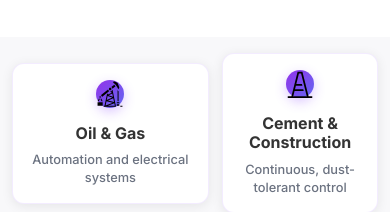
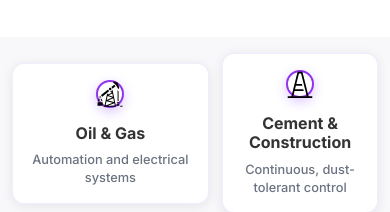
Before and after one commit to vaibhav211002/mercurius-dynamics-landing-page, a React (Create React App) app: page /industries in a window 390 px wide. Shown: the part 632-844 px from the top of the page. Built offline with nearby package versions, Linux system fonts and the light colour scheme.

Commit message:
added the icon //update

```diff
--- a/src/pages/IndustriesPage.css
+++ b/src/pages/IndustriesPage.css
@@ -126,10 +126,9 @@
 }
 
 .industry-icon {
-  width: 48px;
-  height: 48px;
-  background: white;
-  background-color: rgb(255, 255, 255);
+  width: 54px;
+  height: 54px;
+  background: white !important;
   border-radius: 50%;
   display: flex;
   align-items: center;
@@ -137,27 +136,27 @@
   color: black;
   margin-bottom: 1rem;
   box-shadow: 0 2px 8px rgba(0, 0, 0, 0.1);
+  border: 2px solid var(--primary-purple);
   transition: all 0.3s ease;
 }
 
 .industry-icon svg {
-  width: 28px;
-  height: 28px;
+  width: 34px;
+  height: 34px;
+  filter: brightness(0) saturate(100%) invert(0%) sepia(0%) saturate(0%) hue-rotate(0deg) brightness(0%) contrast(100%);
 }
 
 .industry-card:hover .industry-icon {
-  background: white;
-  background-color: white;
-  height: 54px;
-  width: 54px;
+  /* background: white !important; */
+  background-color: purple;
   color: black;
   transform: scale(1.1);
-  transition:linear 5ms;
-  box-shadow: 0 4px 12px rgba(0, 0, 0, 0.15);
+  box-shadow: 0 4px 12px rgba(139, 69, 255, 0.3);
+  border: 2px solid var(--primary-purple-light);
 }
 
 .industry-card:hover .industry-icon svg {
-  /* filter: brightness(0) saturate(100%) invert(0%) sepia(0%) saturate(0%) hue-rotate(0deg) brightness(0%) contrast(100%); */
+  filter: brightness(0) saturate(100%) invert(0%) sepia(0%) saturate(0%) hue-rotate(0deg) brightness(0%) contrast(100%);
 }
 
 .industry-info {
@@ -422,14 +421,14 @@
   }
 
   .industry-icon {
-    width: 48px;
-    height: 48px;
+    width: 56px;
+    height: 56px;
     margin-bottom: 0.75rem;
   }
 
   .industry-icon svg {
-    width: 24px;
-    height: 24px;
+    width: 32px;
+    height: 32px;
   }
 
   .industry-info h3 {
@@ -478,14 +477,14 @@
   }
 
   .industry-icon {
-    width: 40px;
-    height: 40px;
+    width: 48px;
+    height: 48px;
     margin-bottom: 0.75rem;
   }
 
   .industry-icon svg {
-    width: 20px;
-    height: 20px;
+    width: 28px;
+    height: 28px;
   }
 
   .industry-info h3 {
@@ -694,14 +693,14 @@
   }
 
   .industry-icon {
-    width: 32px;
-    height: 32px;
+    width: 40px;
+    height: 40px;
     margin-bottom: 0.4rem;
   }
 
   .industry-icon svg {
-    width: 16px;
-    height: 16px;
+    width: 20px;
+    height: 20px;
   }
 
   .industry-info h3 {
```
